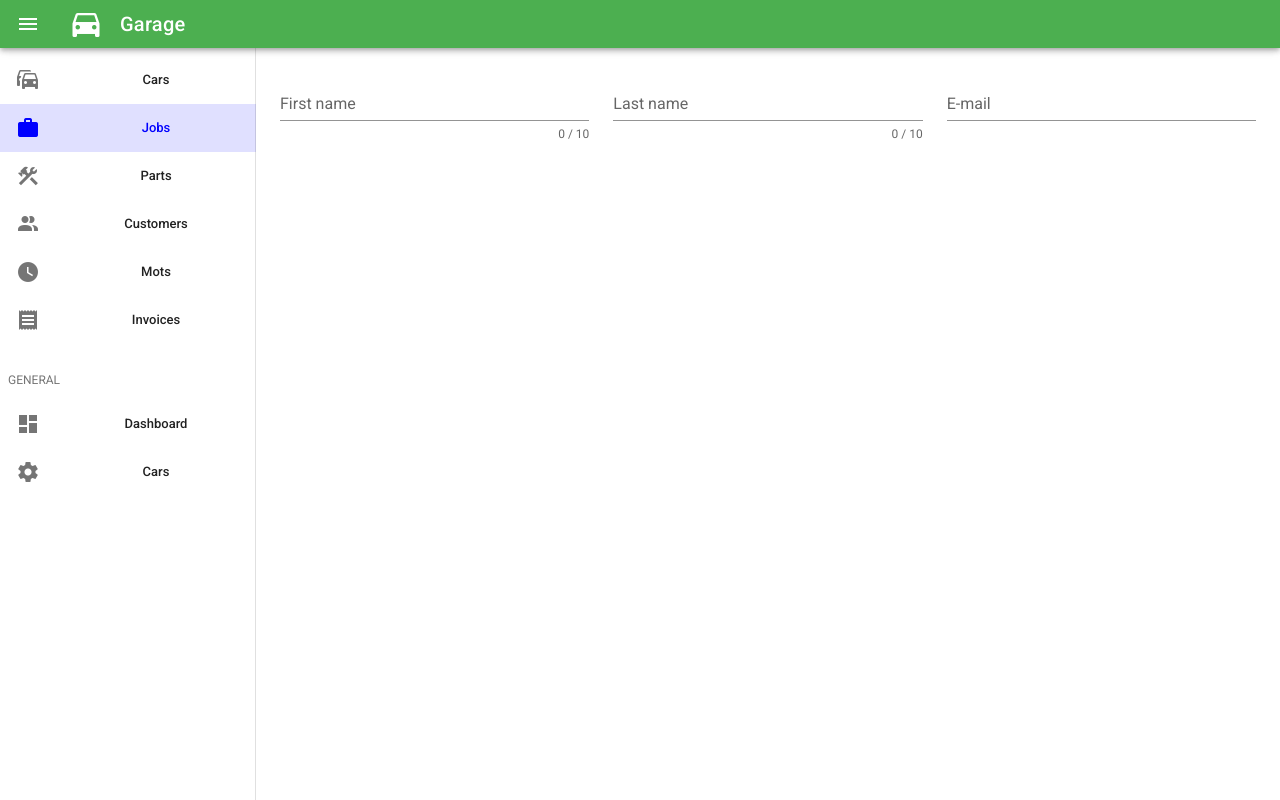
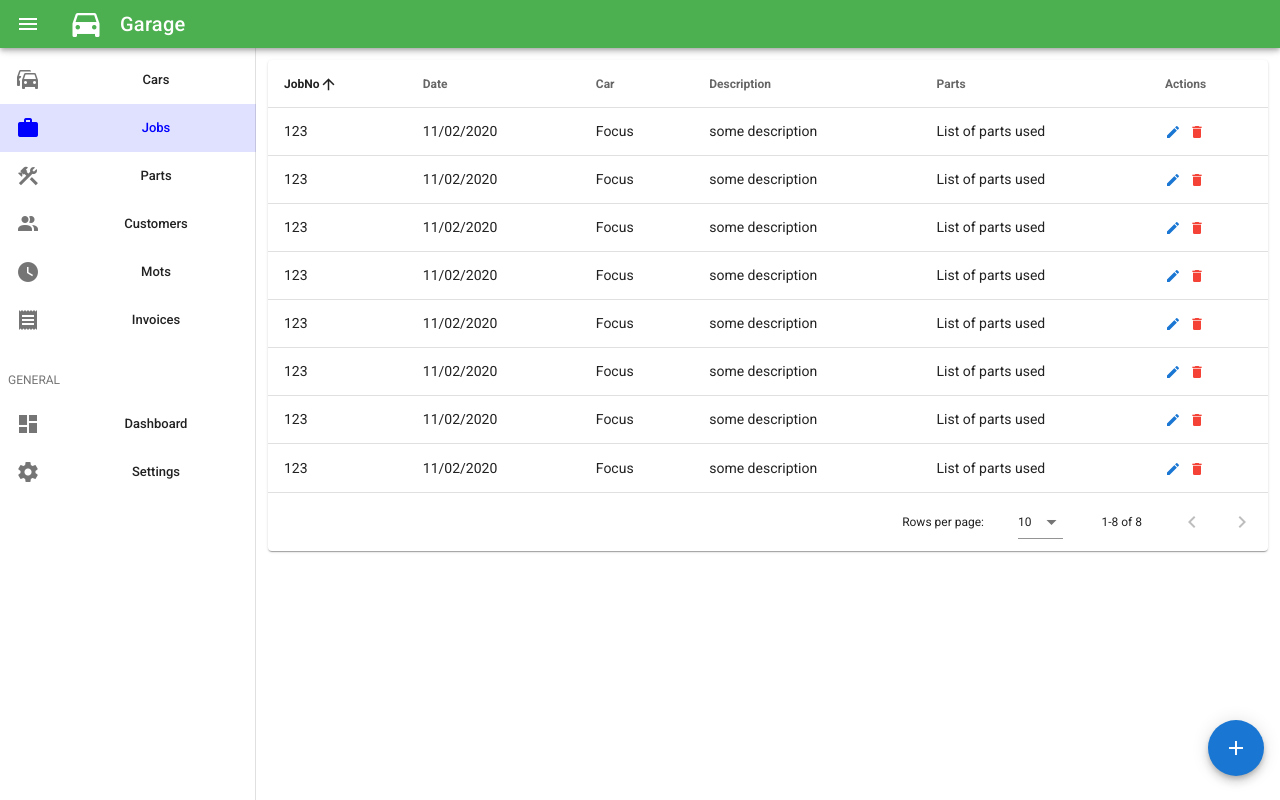
Before and after one commit to Jackuzi/GMS, a Vue app: page /jobs in a window 1280 px wide. Built offline with nearby package versions, Linux system fonts and the light colour scheme.

Commit message:
Jobs view and various changes

```diff
--- a/src/components/Main.vue
+++ b/src/components/Main.vue
@@ -90,7 +90,7 @@ export default {
       { icon: "mdi-clock", text: "Mots", link: "mots" },
       { icon: "mdi-receipt", text: "Invoices", link: "invoices" },
     ],
-    settingsLink: { icon: "mdi-cog", text: "Cars", link: "settings" },
+    settingsLink: { icon: "mdi-cog", text: "Settings", link: "settings" },
   }),
   created() {
     this.$vuetify.theme.dark = false;
--- a/src/views/Cars.vue
+++ b/src/views/Cars.vue
@@ -138,7 +138,6 @@ export default {
   watch: {
     dialog(val) {
       val || this.close();
-      this.$refs.form.reset();
     },
   },
 
--- a/src/views/Jobs.vue
+++ b/src/views/Jobs.vue
@@ -1,4 +1,68 @@
 <template>
+  <v-data-table
+    :headers="headers"
+    :items="jobs"
+    sort-by="jobNo"
+    class="elevation-1"
+  >
+    <template v-slot:top>
+      <v-form v-model="isValid">
+        <v-dialog v-model="dialog" max-width="500px" persistent>
+          <template v-slot:activator="{ on, attrs }">
+            <v-btn
+              color="primary"
+              fab
+              dark
+              class="mb-2"
+              fixed
+              right
+              bottom
+              v-bind="attrs"
+              v-on="on"
+            >
+              <v-icon>mdi-plus</v-icon>
+            </v-btn>
+          </template>
+          <v-card>
+            <v-card-title>
+              <span class="headline">{{ formTitle }}</span>
+            </v-card-title>
+
+            <!-- <v-card-text>
+              <v-container>
+                <v-row>
+                  <v-col cols="12" sm="6" md="4">
+                    <v-text-field
+                      v-model="editedItem.reg"
+                      label="Reg"
+                      :rules="regRule"
+                    ></v-text-field>
+                  </v-col>
+                  <v-col cols="12" sm="6" md="4">
+                    <v-text-field
+                      v-model="editedItem.model"
+                      label="Model"
+                      :rules="modelRule"
+                    ></v-text-field>
+                  </v-col>
+                  <v-col cols="12" sm="6" md="4">
+                    <v-text-field
+                      v-model="editedItem.make"
+                      label="Make"
+                      :rules="makeRule"
+                    ></v-text-field>
+                  </v-col>
+                  <v-col cols="12" sm="6" md="4">
+                    <v-text-field
+                      v-model="editedItem.owner"
+                      label="Owner"
+                    ></v-text-field>
+                  </v-col>
+                </v-row>
+              </v-container>
+            </v-card-text> -->
+            <!--Full screen modal for adding new jobs-->
+
             <v-form v-model="valid">
               <v-container>
                 <v-row>
@@ -23,15 +87,50 @@
                   </v-col>
 
                   <v-col cols="12" md="4">
-          <v-text-field v-model="email" :rules="emailRules" label="E-mail" required></v-text-field>
+                    <v-text-field
+                      v-model="email"
+                      :rules="emailRules"
+                      label="E-mail"
+                      required
+                    ></v-text-field>
                   </v-col>
                 </v-row>
               </v-container>
             </v-form>
+
+            <v-card-actions>
+              <v-spacer></v-spacer>
+              <v-btn color="blue darken-1" text @click="close">Cancel</v-btn>
+              <v-btn
+                color="blue darken-1"
+                :disabled="!isValid"
+                text
+                @click="save"
+                >Save</v-btn
+              >
+            </v-card-actions>
+          </v-card>
+        </v-dialog>
+      </v-form>
+    </template>
+
+    <template v-slot:item.actions="{ item }">
+      <v-icon small fab color="primary" class="mr-2" @click="editItem(item)"
+        >mdi-pencil</v-icon
+      >
+      <v-icon small fab color="red" @click="deleteItem(item)"
+        >mdi-delete</v-icon
+      >
+    </template>
+    <template v-slot:no-data>
+      <v-btn color="primary" @click="initialize">Reset</v-btn>
+    </template>
+  </v-data-table>
 </template>
 
 <script>
 export default {
+  //get all jobs endpoint call
   data: () => ({
     valid: false,
     firstname: "",
@@ -45,6 +144,147 @@ export default {
       (v) => !!v || "E-mail is required",
       (v) => /.+@.+/.test(v) || "E-mail must be valid",
     ],
+    isValid: true,
+    dialog: false,
+
+    regRule: [(v) => !!v || "Reg is required"],
+    modelRule: [(v) => !!v || "Model is required"],
+    makeRule: [(v) => !!v || "Make is required"],
+
+    headers: [
+      { text: "JobNo", value: "jobNo", align: "start" },
+      { text: "Date", value: "date" },
+      { text: "Car", value: "car" },
+      { text: "Description", value: "description" },
+      { text: "Parts", value: "parts" },
+      { text: "Actions", value: "actions", sortable: false },
+    ],
+    jobs: [],
+    editedIndex: -1,
+    editedItem: {
+      jobNo: null,
+      date: null,
+      car: null,
+      description: null,
+      parts: null,
+    },
+    defaultItem: {
+      jobNo: null,
+      date: null,
+      car: null,
+      description: null,
+      parts: null,
+    },
   }),
+
+  computed: {
+    formTitle() {
+      return this.editedIndex === -1 ? "New" : "Edit";
+    },
+  },
+
+  watch: {
+    dialog(val) {
+      val || this.close();
+    },
+  },
+
+  created() {
+    this.initialize();
+  },
+
+  methods: {
+    //get all customers endpoint call
+    initialize() {
+      this.jobs = [
+        {
+          jobNo: "123",
+          date: "11/02/2020",
+          car: "Focus",
+          description: "some description",
+          parts: "List of parts used",
+        },
+        {
+          jobNo: "123",
+          date: "11/02/2020",
+          car: "Focus",
+          description: "some description",
+          parts: "List of parts used",
+        },
+        {
+          jobNo: "123",
+          date: "11/02/2020",
+          car: "Focus",
+          description: "some description",
+          parts: "List of parts used",
+        },
+        {
+          jobNo: "123",
+          date: "11/02/2020",
+          car: "Focus",
+          description: "some description",
+          parts: "List of parts used",
+        },
+        {
+          jobNo: "123",
+          date: "11/02/2020",
+          car: "Focus",
+          description: "some description",
+          parts: "List of parts used",
+        },
+        {
+          jobNo: "123",
+          date: "11/02/2020",
+          car: "Focus",
+          description: "some description",
+          parts: "List of parts used",
+        },
+        {
+          jobNo: "123",
+          date: "11/02/2020",
+          car: "Focus",
+          description: "some description",
+          parts: "List of parts used",
+        },
+        {
+          jobNo: "123",
+          date: "11/02/2020",
+          car: "Focus",
+          description: "some description",
+          parts: "List of parts used",
+        },
+      ];
+    },
+
+    // call backend endpoints for these actions
+    editItem(item) {
+      this.editedIndex = this.jobs.indexOf(item);
+      this.editedItem = Object.assign({}, item);
+      this.dialog = true;
+    },
+
+    deleteItem(item) {
+      const index = this.jobs.indexOf(item);
+      confirm("Are you sure you want to delete this item?") &&
+        this.jobs.splice(index, 1);
+    },
+
+    close() {
+      this.dialog = false;
+      this.$nextTick(() => {
+        this.editedItem = Object.assign({}, this.defaultItem);
+        this.editedIndex = -1;
+      });
+    },
+
+    save() {
+      if (this.editedIndex > -1) {
+        Object.assign(this.jobs[this.editedIndex], this.editedItem);
+      } else {
+        this.jobs.push(this.editedItem);
+      }
+      this.close();
+    },
+  },
 };
 </script>
```
Lines whose indentation alone changed are shown as unchanged.
